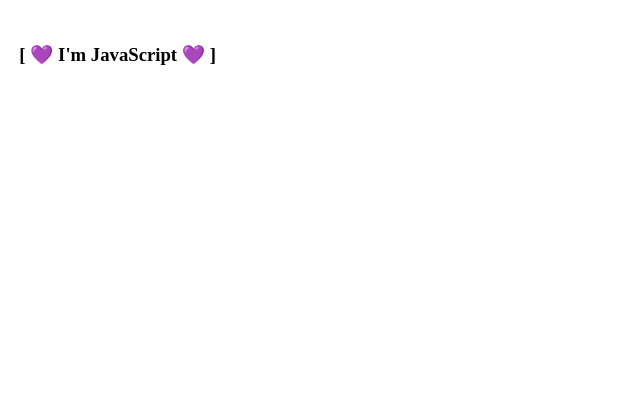
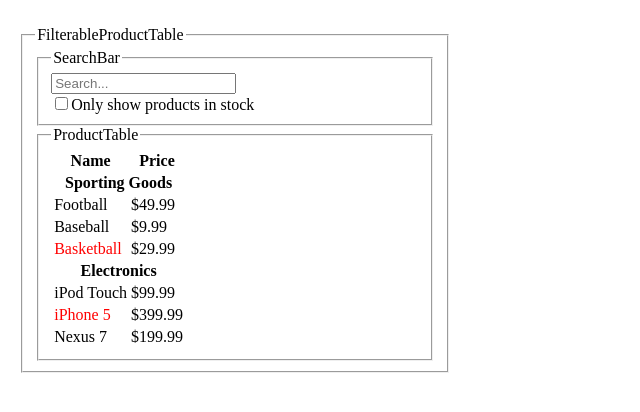
Before and after one commit to Jisan-mia/reactjs-core, a React (Vite) app: page / in a window 1280 px wide. Shown: the top 412 px of the page, without its empty margins (0-640 px from the left). Built offline with nearby package versions, Linux system fonts and the light colour scheme.

Commit message:
simple react component hierarchy

```diff
--- a/src/App.jsx
+++ b/src/App.jsx
@@ -1,9 +1,8 @@
 // import ClockList from './components/ClockList'
 // import Form from './components/Form'
 
-import Bracket from "./components/composition/Bracket";
-import Emoji from "./components/composition/Emoji";
-import Text from "./components/composition/Text";
+import FilterableProductTable from "./components/ProductFilter/FilterableProductTable";
+
 
 function App() {
   const lists = [1];
@@ -20,7 +19,7 @@
       {/* <Text /> */}
 
       {/* composition */}
-      <Emoji>
+      {/* <Emoji>
         {({ addEmoji }) => (
           <Bracket>
             {({ addBracket }) => (
@@ -28,7 +27,9 @@
             )}
           </Bracket>
         )}
-      </Emoji>
+      </Emoji> */}
+
+      <FilterableProductTable />
     </div>
   );
 }
--- /dev/null
+++ b/src/components/ProductFilter/FilterableProductTable.jsx
@@ -0,0 +1,47 @@
+import React from "react";
+import ProductTable from "./ProductTable";
+import SearchBar from "./SearchBar";
+import allProducts from "./data.json";
+
+export default class FilterableProductTable extends React.Component {
+  constructor(props) {
+    super(props);
+    this.state = {
+      filterText: "",
+      isStockOnly: false,
+    };
+  }
+
+  handleFilterTextChange = (e) => {
+    this.setState({
+      filterText: e.target.value,
+    });
+  };
+
+  handleStockChangeCheckbox = (e) => {
+    this.setState({
+      isStockOnly: e.target.checked,
+    });
+  };
+
+  render() {
+    const { filterText, isStockOnly } = this.state;
+    return (
+      <fieldset style={{ maxWidth: "400px" }}>
+        <legend>FilterableProductTable</legend>
+
+        <SearchBar
+          filterText={filterText}
+          isStockOnly={isStockOnly}
+          onFilterTextChange={this.handleFilterTextChange}
+          onStockChange={this.handleStockChangeCheckbox}
+        />
+        <ProductTable
+          allProducts={allProducts}
+          filterText={filterText}
+          isStockOnly={isStockOnly}
+        />
+      </fieldset>
+    );
+  }
+}
--- /dev/null
+++ b/src/components/ProductFilter/ProductCategoryRow.jsx
@@ -0,0 +1,10 @@
+
+function ProductCategoryRow({category}) {
+  return (
+    <tr>
+      <th colSpan={2}>{category}</th>
+    </tr>
+  )
+}
+
+export default ProductCategoryRow
--- /dev/null
+++ b/src/components/ProductFilter/ProductRow.jsx
@@ -0,0 +1,12 @@
+
+function ProductRow({product}) {
+  const name = product.stocked ? product.name : <span style={{color: 'red'}}>{product.name}</span>
+  return (
+    <tr>
+      <td>{name}</td>
+      <td>{product.price}</td>
+    </tr>
+  )
+}
+
+export default ProductRow
--- /dev/null
+++ b/src/components/ProductFilter/ProductTable.jsx
@@ -0,0 +1,51 @@
+import ProductCategoryRow from "./ProductCategoryRow";
+import ProductRow from "./ProductRow";
+
+function ProductTable({allProducts, filterText, isStockOnly}) {
+  const rows = [];
+  let lastCategory = null;
+
+  allProducts.forEach((product) => {
+    if(product.name.indexOf(filterText) === -1) {
+      return;
+    }
+    if(isStockOnly && !product.stocked) {
+      return;
+    }
+    if(product.category !== lastCategory) {
+      rows.push(
+        <ProductCategoryRow
+          category={product.category}
+          key={product.category}
+        />
+      )
+    }
+    rows.push(
+      <ProductRow
+        product={product}
+        key={product.name}
+      />
+    )
+
+    lastCategory = product.category
+  })
+  return (
+    <fieldset>
+      <legend>ProductTable</legend>
+      <table>
+        <thead>
+          <tr>
+            <th>Name</th>
+            <th>Price</th>
+          </tr>
+        </thead>
+
+        <tbody>
+          {rows}
+        </tbody>
+      </table>
+    </fieldset>
+  );
+}
+
+export default ProductTable;
--- /dev/null
+++ b/src/components/ProductFilter/SearchBar.jsx
@@ -0,0 +1,30 @@
+function SearchBar({ filterText, isStockOnly, onFilterTextChange, onStockChange }) {
+  return (
+    <fieldset>
+      <legend>SearchBar</legend>
+      <label htmlFor="filterText">
+        <input
+          value={filterText}
+          onChange={onFilterTextChange}
+          type="text"
+          placeholder="Search..."
+          name="filterText"
+          id="filterText"
+        />
+      </label>
+      <br />
+      <label htmlFor="stockOnly">
+        <input
+          onChange={onStockChange}
+          checked={isStockOnly}
+          type="checkbox"
+          name="stockOnly"
+          id="stockOnly"
+        />
+        Only show products in stock
+      </label>
+    </fieldset>
+  );
+}
+
+export default SearchBar;
--- /dev/null
+++ b/src/components/ProductFilter/data.json
@@ -0,0 +1,38 @@
+[
+  {
+    "category": "Sporting Goods",
+    "price": "$49.99",
+    "stocked": true,
+    "name": "Football"
+  },
+  {
+    "category": "Sporting Goods",
+    "price": "$9.99",
+    "stocked": true,
+    "name": "Baseball"
+  },
+  {
+    "category": "Sporting Goods",
+    "price": "$29.99",
+    "stocked": false,
+    "name": "Basketball"
+  },
+  {
+    "category": "Electronics",
+    "price": "$99.99",
+    "stocked": true,
+    "name": "iPod Touch"
+  },
+  {
+    "category": "Electronics",
+    "price": "$399.99",
+    "stocked": false,
+    "name": "iPhone 5"
+  },
+  {
+    "category": "Electronics",
+    "price": "$199.99",
+    "stocked": true,
+    "name": "Nexus 7"
+  }
+]
```
